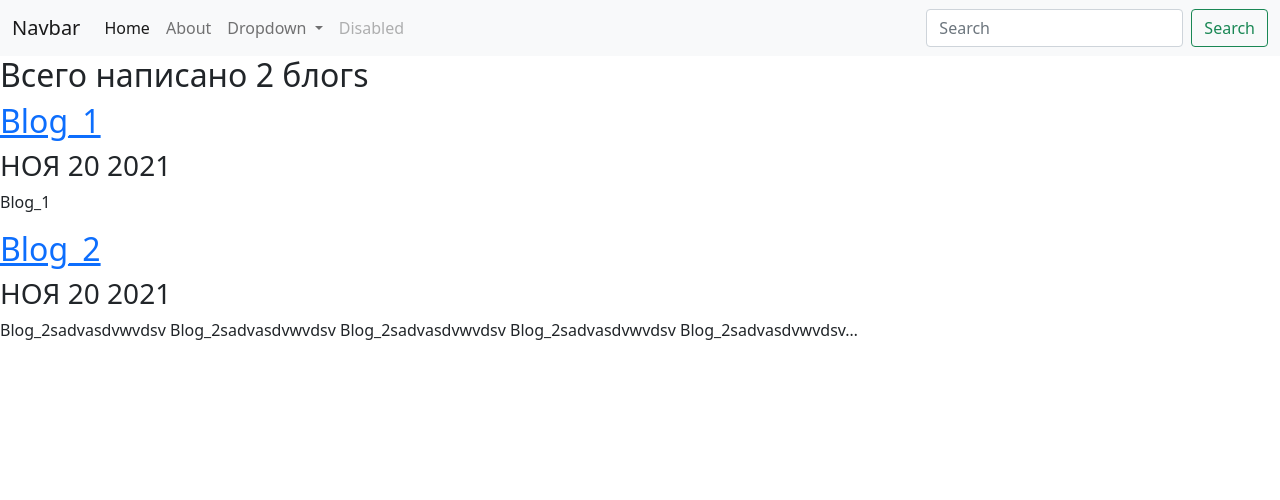
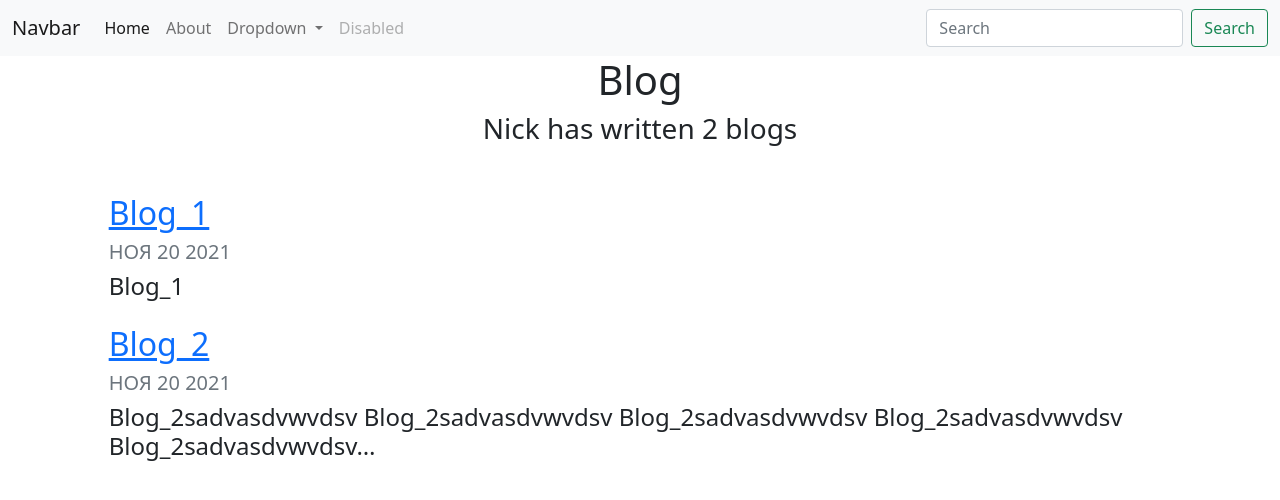
Before and after one commit to emashovvn2/personal_portfolio, a Django app: page /blog/ in a window 1280 px wide. Shown: the top 500 px of the page. Run offline with Django 3.2, Linux system fonts and the light colour scheme; data comes from the database, SQL or seed files in the repository.

Commit message:
Add files via upload

```diff
--- a/personal_portfolio/blog/templates/blog/all_blogs.html
+++ b/personal_portfolio/blog/templates/blog/all_blogs.html
@@ -1,12 +1,23 @@
-{% extends 'portfolio/base.html' %}
+{% extends "portfolio/base.html" %}
+
+{% load static %}
 
 {% block content %}
-<h2>Всего написано {{ blog_count }} блог{{ blog_count|pluralize }}</h2>
-{% for b in blogs %}
-<a href="{% url 'blog:detail' b.id %}"><h2>{{ b.title }}</h2></a>
-<h3>{{ b.date|date:'M d Y'|upper }}</h3>
-<p>{{ b.description|safe|truncatechars:100 }}</p>
 
-{% endfor%}
+<h1 id="blogtitle" class="font-weight-bold text-center">Blog</h1>
 
-{% endblock%}
+<h3 class="text-center mb-5">Nick has written {{ blogs.count }} blog{{ blogs.count|pluralize }}</h3>
+
+{% for blog in blogs %}
+<div class="row justify-content-center my-3">
+  <div class="col-md-10">
+    <a href="{% url 'blog:detail' blog.id %}">
+      <h2>{{ blog.title }}</h2>
+    </a>
+    <h5 class="text-muted">{{ blog.date|date:'M d Y'|upper }}</h5>
+    <h4>{{ blog.description|striptags|truncatechars:100 }}</h4>
+  </div>
+</div>
+{% endfor %}
+
+{% endblock %}
```
Also changed, not shown: personal_portfolio/blog/templates/blog/detail.html (+7 -4 lines).
